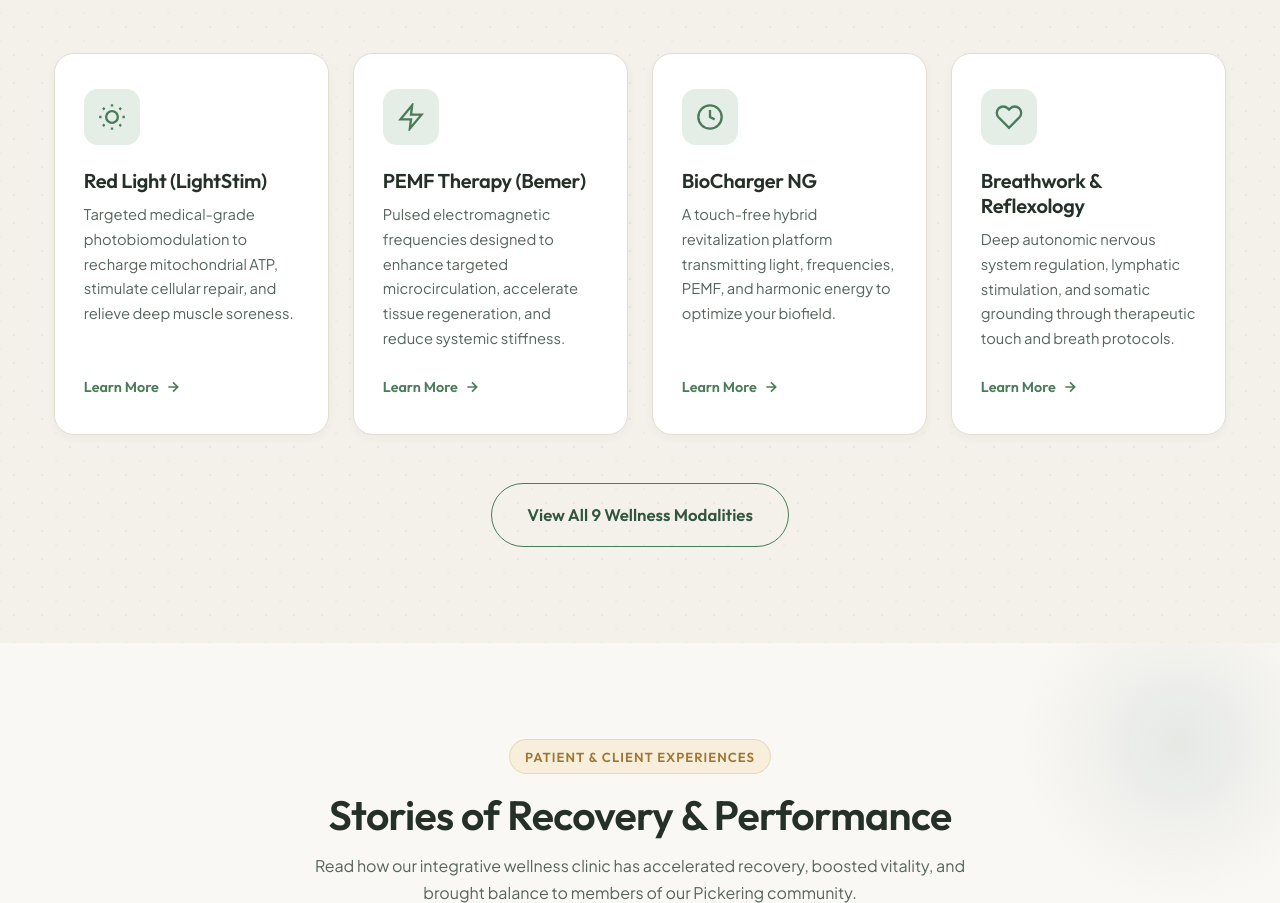
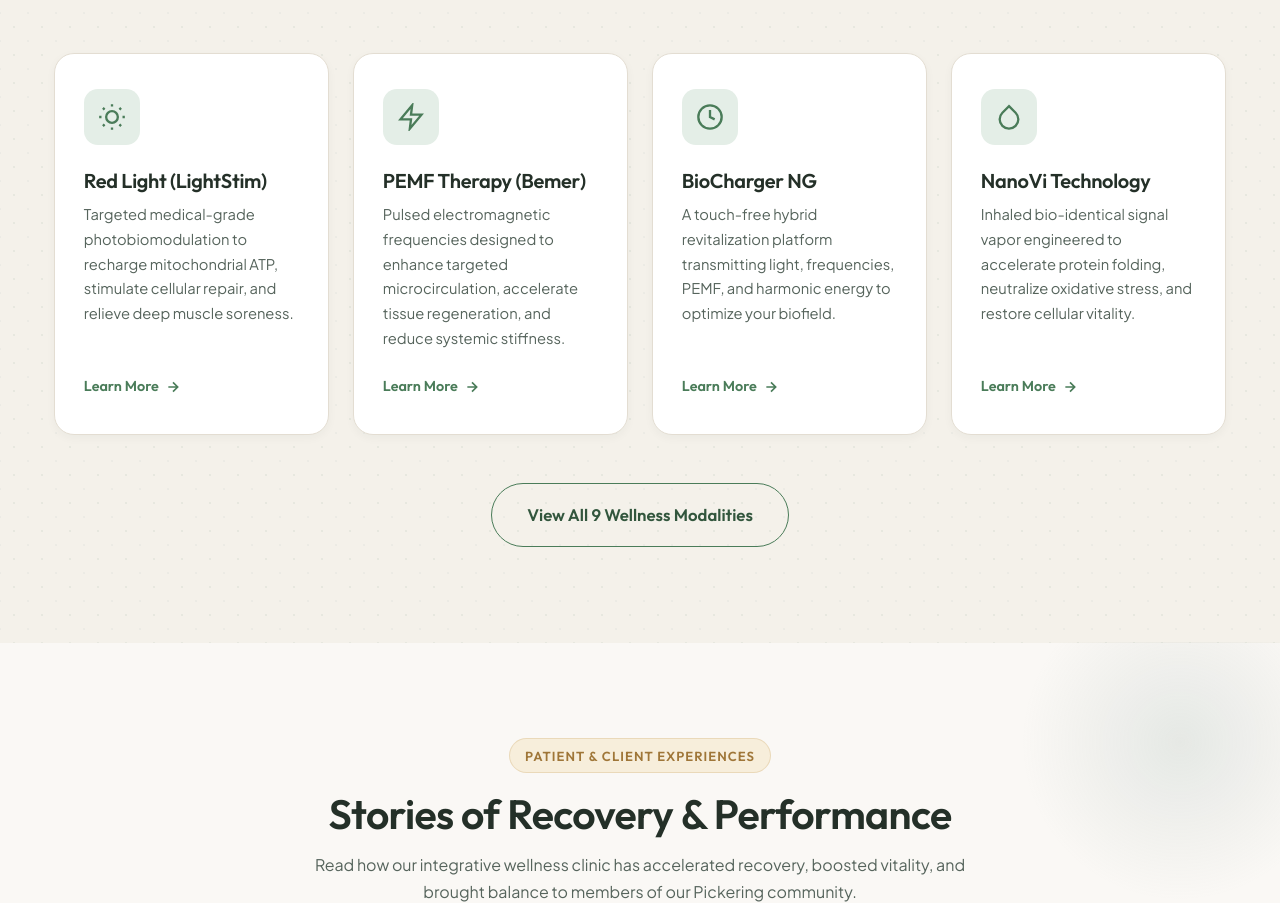
Before and after one commit to roo-19/Green-Mantra, a website: page index.html in a window 1280 px wide. Shown: the part 1860-2763 px from the top of the page. Drawn offline with Linux system fonts and the light colour scheme.

Commit message:
changed the core modalities in the home screen

```diff
--- a/index.html
+++ b/index.html
@@ -213,14 +213,14 @@
             </a>
           </article>
 
-          <!-- Teaser 4: Breathwork & Reflexology -->
+          <!-- Teaser 4: NanoVi Technology -->
 <article class="teaser-card animate-on-scroll animate-delay-4">
   <div class="teaser-icon">
-              <svg viewBox="0 0 24 24" fill="none" stroke="currentColor" stroke-width="2"><path d="M20.84 4.61a5.5 5.5 0 0 0-7.78 0L12 5.67l-1.06-1.06a5.5 5.5 0 0 0-7.78 7.78l1.06 1.06L12 21.23l7.78-7.78 1.06-1.06a5.5 5.5 0 0 0 0-7.78z"/></svg>
+    <svg viewBox="0 0 24 24" fill="none" stroke="currentColor" stroke-width="2"><path d="M12 2.69l5.66 5.66a8 8 0 1 1-11.31 0z"/></svg>
   </div>
-            <h3>Breathwork &amp; Reflexology</h3>
-            <p>Deep autonomic nervous system regulation, lymphatic stimulation, and somatic grounding through therapeutic touch and breath protocols.</p>
-            <a href="services/reflexology.html" class="teaser-link">
+  <h3>NanoVi Technology</h3>
+  <p>Inhaled bio-identical signal vapor engineered to accelerate protein folding, neutralize oxidative stress, and restore cellular vitality.</p>
+  <a href="services/nanovi.html" class="teaser-link">
     <span>Learn More</span>
     <svg viewBox="0 0 24 24" fill="none" stroke="currentColor" stroke-width="2.5"><path d="M5 12h14M12 5l7 7-7 7"/></svg>
   </a>
```
Lines whose indentation alone changed are shown as unchanged.
